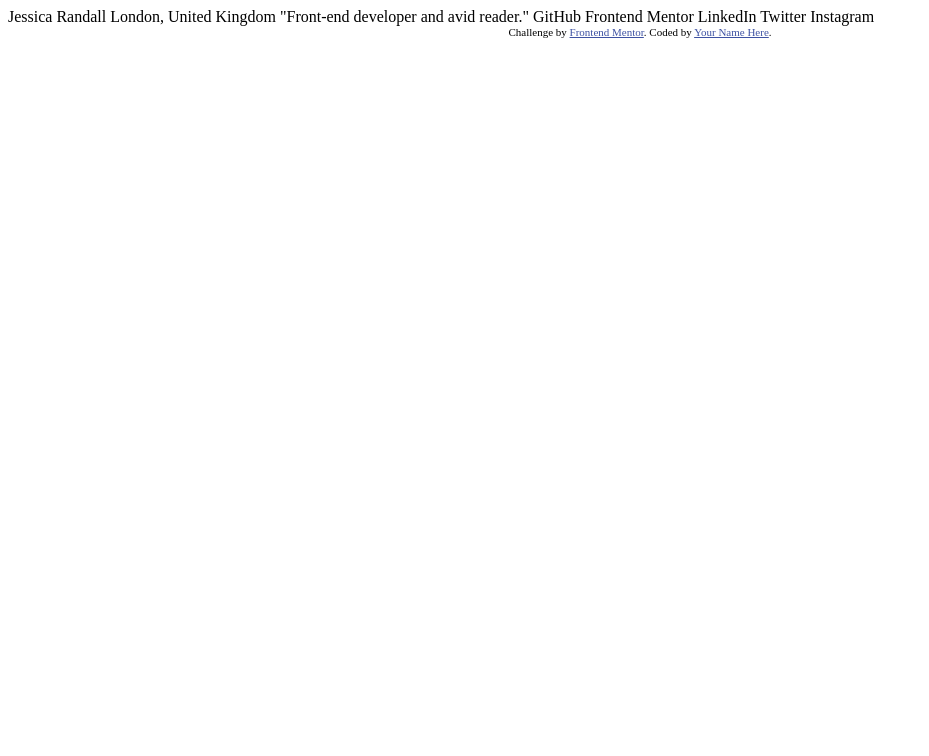
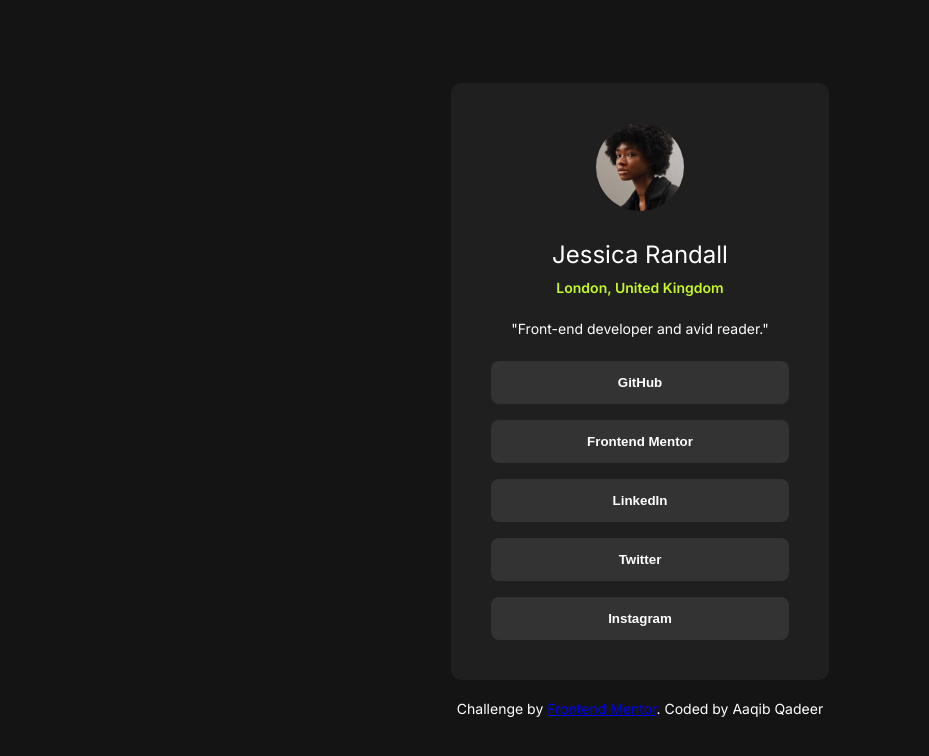
Before and after one commit to aaqibqadeer/social-links-profile-main, a plain HTML site: page index.html in a window 1280 px wide. Shown: the whole page, without its empty margins (0-929 px from the left). Drawn offline with Linux system fonts and the light colour scheme.

Commit message:
finished design

```diff
--- a/index.html
+++ b/index.html
@@ -1,34 +1,126 @@
 <!DOCTYPE html>
 <html lang="en">
   <head>
-  <meta charset="UTF-8">
-  <meta name="viewport" content="width=device-width, initial-scale=1.0"> <!-- displays site properly based on user's device -->
+    <meta charset="UTF-8" />
+    <meta name="viewport" content="width=device-width, initial-scale=1.0" />
 
-  <link rel="icon" type="image/png" sizes="32x32" href="./assets/images/favicon-32x32.png">
+    <link
+      rel="icon"
+      type="image/png"
+      sizes="32x32"
+      href="./assets/images/favicon-32x32.png"
+    />
+    <link rel="preconnect" href="https://fonts.googleapis.com" />
+    <link rel="preconnect" href="https://fonts.gstatic.com" crossorigin />
+    <link
+      href="https://fonts.googleapis.com/css2?family=Inter:wght@100..900&display=swap"
+      rel="stylesheet"
+    />
 
     <title>Frontend Mentor | Social links profile</title>
 
-  <!-- Feel free to remove these styles or customise in your own stylesheet 👍 -->
     <style>
-    .attribution { font-size: 11px; text-align: center; }
-    .attribution a { color: hsl(228, 45%, 44%); }
+      /* @font-face {
+        font-family: Inter, sans-serif;
+        src: url('/assets/fonts/Inter-VariableFont_slnt\,wght.ttf');
+      } */
+      html {
+        height: 100%;
+      }
+      body {
+        height: 100%;
+        margin: 0px;
+        background-color: hsl(0, 0%, 8%);
+        font-size: 14px;
+        color: hsl(0, 0%, 100%);
+        font-family: Inter, sans-serif;
+      }
+      main {
+        height: 100%;
+        display: flex;
+        flex-direction: column;
+        justify-content: center;
+        align-items: center;
+      }
+      .card {
+        background-color: hsl(0, 0%, 12%);
+        border-radius: 10px;
+        display: flex;
+        flex-direction: column;
+        justify-content: center;
+        align-items: center;
+        padding: 40px;
+      }
+      .avatar {
+        border-radius: 50%;
+        max-width: 88px;
+        margin-bottom: 12px;
+      }
+      .name {
+        font-size: 24px;
+        font-weight: 400;
+        margin-bottom: 10px;
+      }
+      .location {
+        font-weight: 600;
+        color: hsl(75, 94%, 57%);
+      }
+      .intro {
+        font-weight: 400;
+        margin-bottom: 24px;
+        margin-top: 24px;
+        font-size: 14px;
+      }
+      .button-list {
+        display: flex;
+        flex-direction: column;
+      }
+      .button-item {
+        padding: 14px 96px;
+        border-radius: 8px;
+        background: hsl(0, 0%, 20%);
+        color: white;
+        font-weight: 600;
+        border: none;
+        margin-bottom: 16px;
+      }
+      .button-item:last-child {
+        margin-bottom: 0px;
+      }
+      .button-item:hover {
+        background-color: hsl(75, 94%, 57%);
+        color: hsl(0, 0%, 12%);
+      }
+      .attribution {
+        margin-top: 20px;
+      }
     </style>
   </head>
   <body>
-
-  Jessica Randall
-  London, United Kingdom
-  "Front-end developer and avid reader."
-
-  GitHub
-  Frontend Mentor
-  LinkedIn
-  Twitter
-  Instagram
-
+    <main>
+      <div class="card">
+        <img
+          src="assets/images/avatar-jessica.jpeg"
+          alt="avatar"
+          class="avatar"
+        />
+        <h1 class="name">Jessica Randall</h1>
+        <div class="location">London, United Kingdom</div>
+        <h3 class="intro">"Front-end developer and avid reader."</h3>
+        <div class="button-list">
+          <button class="button-item">GitHub</button>
+          <button class="button-item">Frontend Mentor</button>
+          <button class="button-item">LinkedIn</button>
+          <button class="button-item">Twitter</button>
+          <button class="button-item">Instagram</button>
+        </div>
+      </div>
       <div class="attribution">
-    Challenge by <a href="https://www.frontendmentor.io?ref=challenge" target="_blank">Frontend Mentor</a>.
-    Coded by <a href="#">Your Name Here</a>.
+        Challenge by
+        <a href="https://www.frontendmentor.io?ref=challenge" target="_blank"
+          >Frontend Mentor</a
+        >. Coded by Aaqib Qadeer
       </div>
+    </main>
   </body>
 </html>
```
Also changed, not shown: 3 other files. Lines whose indentation alone changed are shown as unchanged.
